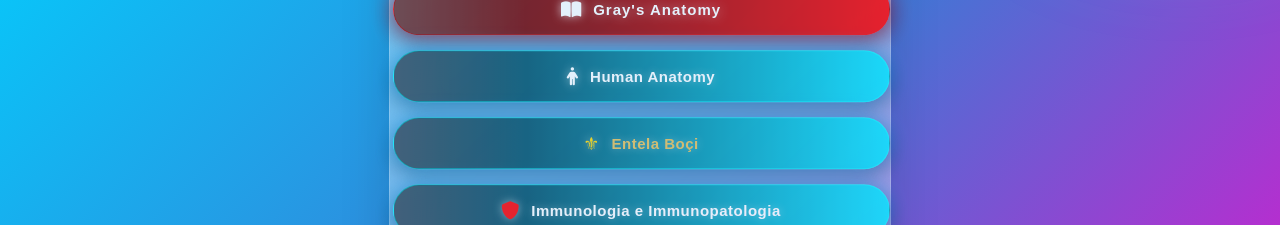
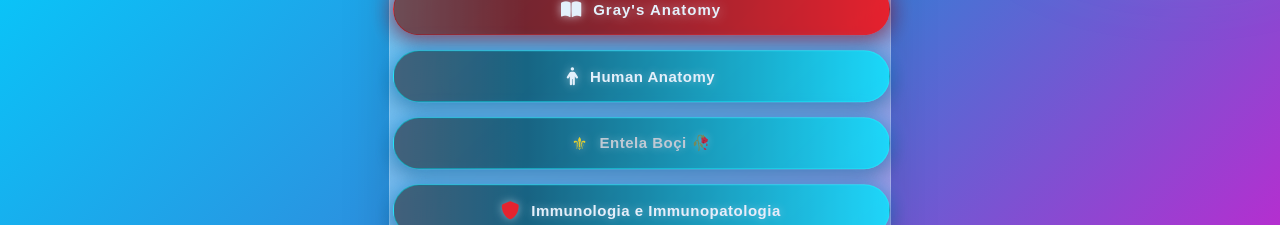
Before and after one commit to Entela53/archivio-medicina, a plain HTML site: page index.html in a window 1280 px wide. Shown: the part 980-1205 px from the top of the page. Drawn offline with Linux system fonts and the light colour scheme.

Commit message:
Update index.html

```diff
--- a/index.html
+++ b/index.html
@@ -349,8 +349,8 @@ input#searchInput::placeholder {
     <div style="position: absolute; top: 0; left: -150%; width: 100%; height: 100%; background: linear-gradient(90deg, transparent, rgba(255,255,255,0.4), transparent); animation: dritaLeviz 2.8s infinite linear; z-index: 1;"></div>
 
     <i style="color: gold !important; font-size: 18px; margin-right: 12px; z-index: 2; text-shadow: 0 0 10px rgba(255,255,255,0.5); font-style: normal; ">⚜</i>
-    <span style="color: #e5c158 !important; font-size: 15px !important; font-weight: 800 !important; text-transform: none !important; z-index: 2; font-family: sans-serif; letter-spacing: 0.5px; text-shadow: 0 0 8px rgba(255,255,255,0.4);">
-        Entela Boçi
+    <span style="color: #d0d0d0 !important; font-size: 15px !important; font-weight: 800 !important; text-transform: none !important; z-index: 2; font-family: sans-serif; letter-spacing: 0.5px; text-shadow: 0 0 8px rgba(255,255,255,0.4);">
+        Entela Boçi 🥀
     </span>
 </a>
             <a href="https://mega.nz/folder/L3wUEbbL#YtG14rY53Gz2RrMLEwNlxw" target="_blank" class="btn-vivid"
```
